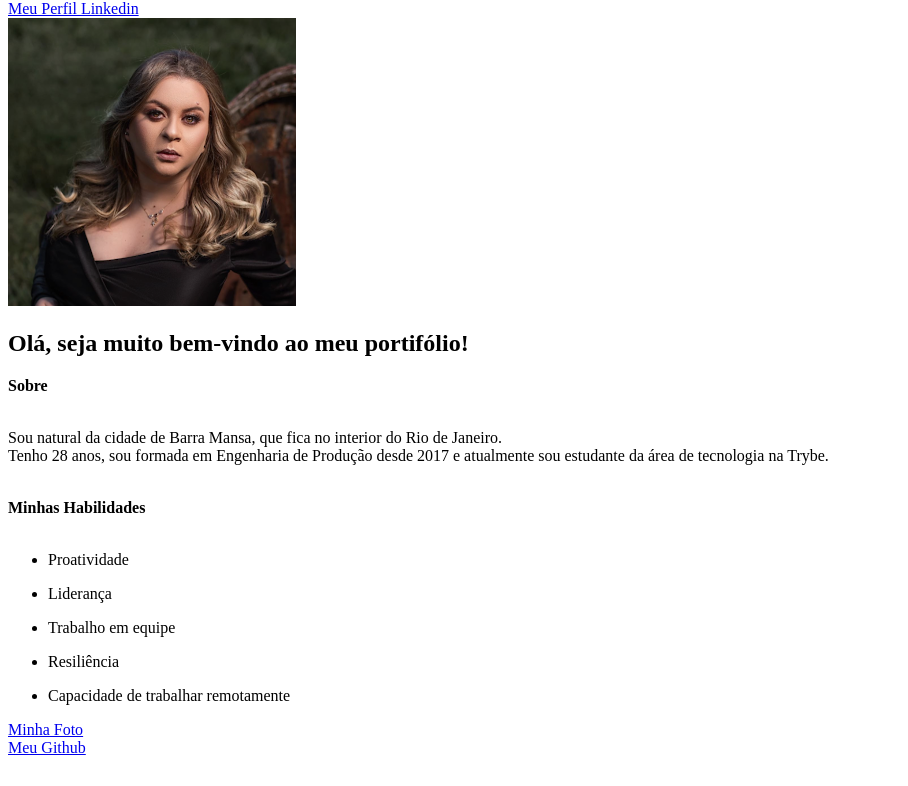
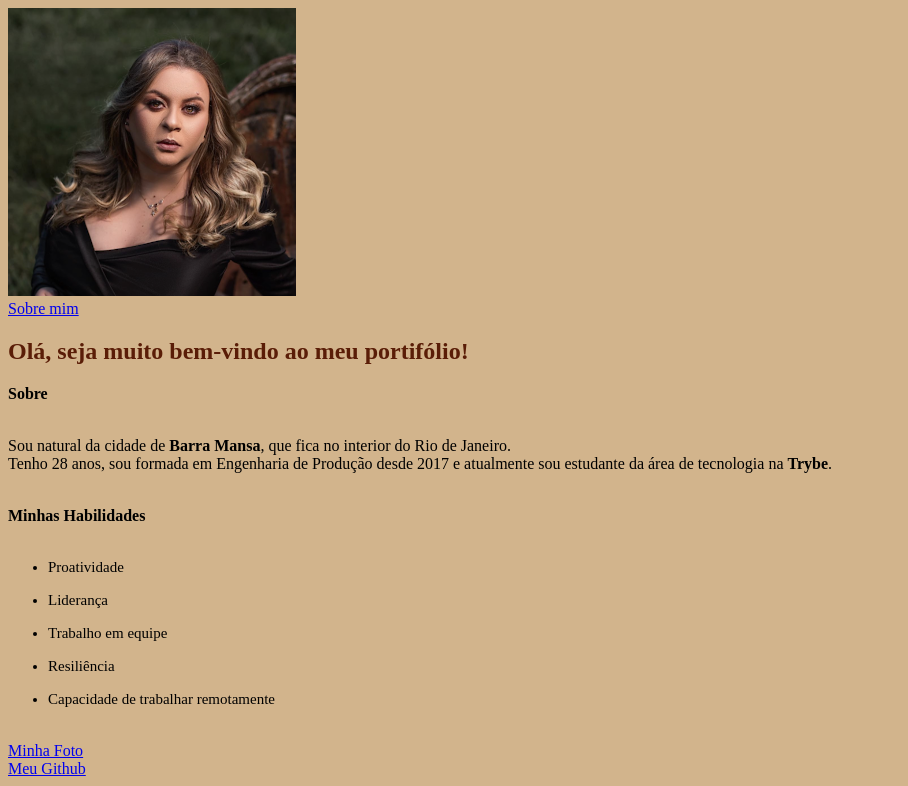
Before and after one commit to lairacaf/lairacaf.github.io, a plain HTML site: page index.html in a window 1280 px wide. Shown: the part 98-884 px from the top of the page, without its empty margins (0-908 px from the left). Before the commit the page ends 863 px from the top, so only its background shows below. Drawn offline with Linux system fonts and the light colour scheme.

Commit message:
modificando meu portifolio

```diff
--- a/index.html
+++ b/index.html
@@ -4,28 +4,36 @@
     <meta charset="UTF-8">
     <meta name="viewport" content="width=device-width, initial-scale=1.0">
     <title>Portifólio de Laira Cristina</title>
+    <link rel="stylesheet" href="style.css">
+
 </head>
+
 <body>
-    <h1>Laira Cristina Alves Ferreira</h1>
-<br>
-<a href="https://www.linkedin.com/in/laira-cristina-alves-ferreira-27a55970/" target="_blank">Meu Perfil Linkedin</a>
-<br>
+
+  <a href="#pagina-playlis" target="_blank">Playlist Favorita</a>
+  <a href="https://www.linkedin.com/in/laira-cristina-alves-ferreira-27a55970/" target="_blank">Meu Perfil Linkedin</a>
+
+  <div></div>
+  <h1>Laira Cristina Alves Ferreira</h1>
+  <div></div>
 <img src="perfil.png" alt="Foto de perfil">
 <br>
-
-<h2>Olá, seja muito bem-vindo ao meu portifólio!</h2>
+<a href="#sobre-mim" target="_blank">Sobre mim</a>
+<br>
+<h2 class="bem-vindo"> <strong>Olá, seja muito bem-vindo ao meu portifólio!</strong></h2>
 
 <div><strong>Sobre</div> </strong>
 <br>
-<p>Sou natural da cidade de Barra Mansa, que fica no interior do Rio de Janeiro. <br>Tenho 28 anos, sou formada em Engenharia de Produção desde 2017 e atualmente sou estudante da área de tecnologia na Trybe.</p>
+<p>Sou natural da cidade de <strong>Barra Mansa</strong>, que fica no interior do Rio de Janeiro. <br>Tenho 28 anos, sou formada em Engenharia de Produção desde 2017 e atualmente sou estudante da área de tecnologia na <strong>Trybe</strong>.</p>
 <br>
 <div><strong>Minhas Habilidades</div></strong>
 <br>
-<ul><li>Proatividade</ul></li>
-<ul><li>Liderança</ul></li>
-<ul><li>Trabalho em equipe</ul></li>
-<ul><li>Resiliência</ul></li>
-<ul><li>Capacidade de trabalhar remotamente</ul></li>
+<ul><li class="Proatividade">Proatividade</ul></li>
+<ul><li class="Lideranca">Liderança</ul></li>
+<ul><li class="Trabalho">Trabalho em equipe</ul></li>
+<ul><li class="Resiliencia">Resiliência</ul></li>
+<ul><li class="Capacidade">Capacidade de trabalhar remotamente</ul></li>
+<br>
 <a href="perfil.png">Minha Foto</a>
 <br>
 <a href="https://github.com/lairacaf" target="_blank">Meu Github</a>
--- /dev/null
+++ b/style.css
@@ -0,0 +1,10 @@
+
+h1{font-family: Arial, Helvetica, sans-serif;text-align: center;}
+h2{font-family: 'Times New Roman', Times, serif;}
+body{background-color: tan;}
+.bem-vindo{color: rgb(90, 29, 7);}
+.Proatividade{font-size: 15px;}
+.Lideranca{font-size: 15px;}
+.Trabalho{font-size: 15px;}
+.Resiliencia{font-size: 15px;}
+.Capacidade{font-size: 15px;}
```
